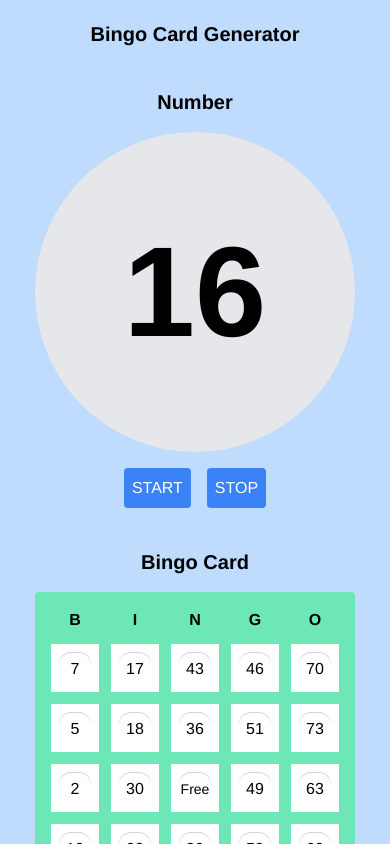
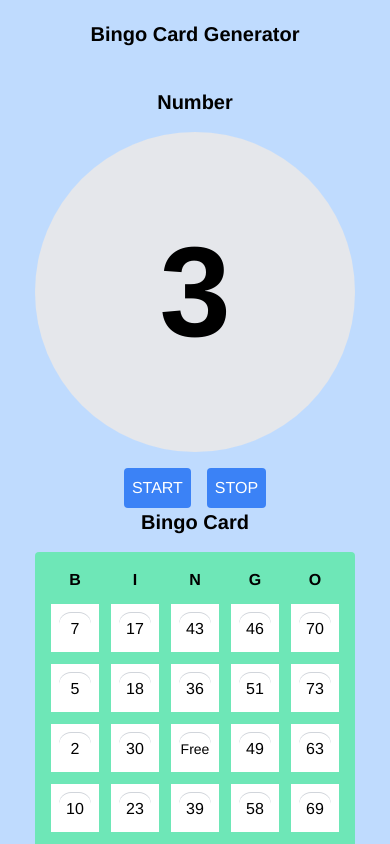
Before and after one commit to yend724/bingo-card-generator, a React (Create React App) app: page / in a window 390 px wide. Both pictures are taken after a click on the button "START". Shown: the top 844 px of the page. Built offline with nearby package versions, Linux system fonts and the light colour scheme.

Commit message:
Update aniate logic

```diff
--- a/src/App.tsx
+++ b/src/App.tsx
@@ -1,64 +1,66 @@
-import React, { useState, useCallback } from "react";
+import React, { useState } from "react";
 import BingoCard from "./components/BingoCard";
 import Ball from "./components/Ball";
-import { generateCardNumbers } from "./util/generateCardNumbers";
+import Container from "./components/Container";
+import useCard from "./hooks/useCard";
+import { arrayShuffle } from "./util/arrayShuffle";
+
+const randomNumbers = arrayShuffle(Array.from({ length: 75 }, (_, i) => ++i));
 
 const App: React.FC = () => {
-	const [numbers, setNumbers] = useState(generateCardNumbers());
-	const [stop, setStop] = useState(true);
-
-	const UpdateCard = () => {
-		setNumbers(generateCardNumbers());
-	};
-	const setOpen = useCallback((n: Number) => {
-		setNumbers(pre => {
-			const cur = [...pre];
-			return cur.map((v, i) => (i === n ? { ...v, open: true } : v));
-		});
-	}, []);
+	const { numbers, getNewNumbers, open, start, setStart } = useCard();
+	const [count, setCount] = useState(0);
 
 	return (
 		<div className="w-full min-h-full p-5 bg-blue-200">
 			<h1 className="text-xl font-bold text-center">Bingo Card Generator</h1>
 			<div className="md:flex mt-10 mx-auto container">
-				<div className="flex flex-col justify-between md:w-1/2">
-					<h2 className="text-xl font-bold text-center">Number</h2>
+				<Container title="Number">
 					<div className="flex justify-center items-center w-80 h-80 mt-4 mx-auto bg-gray-200 rounded-full">
-						<Ball stop={stop} />
+						<Ball numbers={randomNumbers} start={start} />
 					</div>
 					<div className="text-center mt-4">
 						<button
-							className="p-2 bg-blue-500 rounded text-white"
+							className={`p-2 bg-blue-500 rounded text-white ${
+								count === randomNumbers.length && "bg-gray-500 cursor-auto"
+							}`}
 							onClick={() => {
-								setStop(false);
+								if (count === randomNumbers.length) return;
+								setStart(true);
 							}}
 						>
 							START
 						</button>
 						<button
-							className="ml-4 p-2 bg-blue-500 rounded text-white"
-							onClick={() => {
-								setStop(true);
+							className={`ml-4 p-2 bg-blue-500 rounded text-white ${
+								count === randomNumbers.length && "bg-gray-500 cursor-auto"
+							}`}
+							onClick={e => {
+								setStart(pre => {
+									if (pre) {
+										setCount(c => ++c);
+									}
+									return false;
+								});
 							}}
 						>
 							STOP
 						</button>
 					</div>
-				</div>
-				<div className="mt-10 md:w-1/2 md:mt-0">
-					<h2 className="text-xl font-bold text-center">Bingo Card</h2>
+				</Container>
+				<Container title="Bingo Card">
 					<div className="mx-auto w-80 container">
-						<BingoCard numbers={numbers} setOpen={setOpen} />
+						<BingoCard numbers={numbers} open={open} />
 					</div>
 					<div className="text-center mt-4">
 						<button
 							className="p-2 bg-blue-500 rounded text-white"
-							onClick={UpdateCard}
+							onClick={getNewNumbers}
 						>
 							カードを更新する
 						</button>
 					</div>
-				</div>
+				</Container>
 			</div>
 		</div>
 	);
--- a/src/components/Ball.tsx
+++ b/src/components/Ball.tsx
@@ -1,45 +1,46 @@
-import React, { useState, useEffect, useRef } from "react";
-import { arrayShuffle } from "../util/arrayShuffle";
-
-const targets = arrayShuffle(Array.from({ length: 75 }, (_, i) => ++i));
-const n = (c: number) => {
-	switch (c) {
-		case 0:
-			return "??";
-		default:
-			return targets[c - 1];
-	}
-};
+import React, { useState, useEffect, useRef, useCallback } from "react";
 
 type Props = {
-	stop: boolean;
+	start: boolean;
+	numbers: number[];
 };
-const Ball: React.FC<Props> = ({ stop }) => {
+const Ball: React.FC<Props> = ({ start, numbers }) => {
 	const [random, setRandom] = useState(0);
 	const [count, setCount] = useState(0);
+	const startRef = useRef(false);
 	const requestRef = useRef<number>(0);
+
+	const animate = useCallback(() => {
+		setRandom(pre => (pre > 75 ? 0 : ++pre));
+		if (startRef.current) {
+			requestRef.current = requestAnimationFrame(animate);
+		}
+	}, []);
+
 	useEffect(() => {
-		const animate = () => {
-			setRandom(pre => (pre > 75 ? 0 : ++pre));
-			if (!stop) {
-				requestRef.current = requestAnimationFrame(animate);
-			}
-		};
+		startRef.current = start;
 		animate();
-
-		if (!stop) {
+		if (start) {
 			setCount(c => ++c);
 		}
 		return () => {
 			cancelAnimationFrame(requestRef.current);
 		};
-	}, [stop]);
+	}, [start, animate]);
+
+	if (count === 0) {
+		return <span className="text-9xl font-bold">??</span>;
+	}
+
+	if (count > numbers.length) {
+		return <span className="text-5xl font-bold">Completed</span>;
+	}
 
 	return (
 		<span className="text-9xl font-bold">
-			{count > targets.length ? "End" : stop ? n(count) : random}
+			{start ? numbers[random - 1] : numbers[count - 1]}
 		</span>
 	);
 };
 
-export default Ball;
+export default React.memo(Ball);
--- a/src/components/BingoCard.tsx
+++ b/src/components/BingoCard.tsx
@@ -7,9 +7,9 @@ type Props = {
 		number: Number;
 		open: boolean;
 	}[];
-	setOpen: (n: Number) => void;
+	open: (n: Number) => void;
 };
-const BingoCard: React.FC<Props> = ({ numbers, setOpen }) => {
+const BingoCard: React.FC<Props> = ({ numbers, open }) => {
 	return (
 		<div className="mt-4 py-4 bg-green-300 rounded">
 			<BingoHead />
@@ -18,9 +18,9 @@ const BingoCard: React.FC<Props> = ({ numbers, setOpen }) => {
 					<BingoSpot
 						key={i}
 						number={_.number}
-						open={_.open}
+						isOpen={_.open}
 						i={i}
-						setOpen={setOpen}
+						open={open}
 					/>
 				))}
 			</div>
--- a/src/components/BingoSpot.tsx
+++ b/src/components/BingoSpot.tsx
@@ -3,10 +3,10 @@ import React from "react";
 type Props = {
 	i: Number;
 	number: Number;
-	open: boolean;
-	setOpen: (n: Number) => void;
+	isOpen: boolean;
+	open: (n: Number) => void;
 };
-const BingoSpot: React.FC<Props> = ({ i, number, open, setOpen }) => {
+const BingoSpot: React.FC<Props> = ({ i, number, isOpen, open }) => {
 	return (
 		<div
 			className={`w-12 h-12 mt-3 bg-white cursor-pointer group ${
@@ -16,13 +16,13 @@ const BingoSpot: React.FC<Props> = ({ i, number, open, setOpen }) => {
 			<button
 				className="flex items-center justify-center w-full h-full perspective-500"
 				onClick={() => {
-					setOpen(i);
+					open(i);
 				}}
 			>
 				<span className="inline-block bg-gray-300 rounded-t-xl">
 					<span
 						className={`flex items-center justify-center w-8 h-8 bg-white rounded-t-xl transform-gpu translate-y-px origin-bottom transition-all ease-out duration-150 ${
-							open ? "rotate-x-60" : "group-hover:opacity-50"
+							isOpen ? "rotate-x-60" : "group-hover:opacity-50"
 						} ${number === 0 && "text-sm"}`}
 					>
 						{number === 0 ? "Free" : number}
--- /dev/null
+++ b/src/components/Container.tsx
@@ -0,0 +1,16 @@
+import React from "react";
+
+type Props = {
+	title: string;
+	children: React.ReactNode;
+};
+const Container: React.FC<Props> = ({ children, title }) => {
+	return (
+		<div className="flex flex-col justify-between md:w-1/2">
+			<h2 className="text-xl font-bold text-center">{title}</h2>
+			{children}
+		</div>
+	);
+};
+
+export default Container;
--- /dev/null
+++ b/src/hooks/useCard.ts
@@ -0,0 +1,21 @@
+import { useState, useCallback } from "react";
+import { generateCardNumbers } from "../util/generateCardNumbers";
+
+const useCard = () => {
+	const [numbers, setNumbers] = useState(generateCardNumbers());
+	const [start, setStart] = useState(false);
+
+	const getNewNumbers = useCallback(() => {
+		setNumbers(generateCardNumbers());
+	}, []);
+	const open = useCallback((n: Number) => {
+		setNumbers(pre => {
+			const cur = [...pre];
+			return cur.map((v, i) => (i === n ? { ...v, open: true } : v));
+		});
+	}, []);
+
+	return { numbers, getNewNumbers, open, start, setStart };
+};
+
+export default useCard;
```
